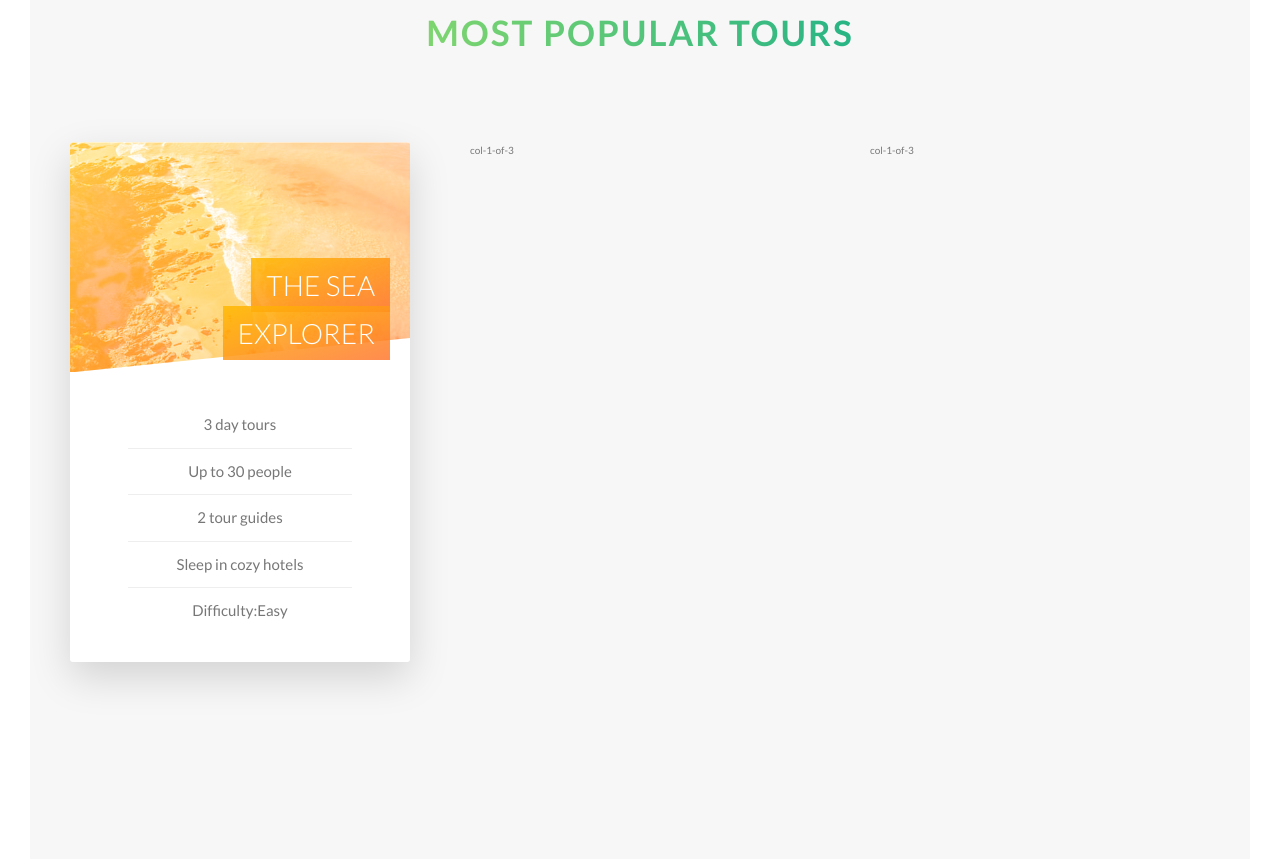
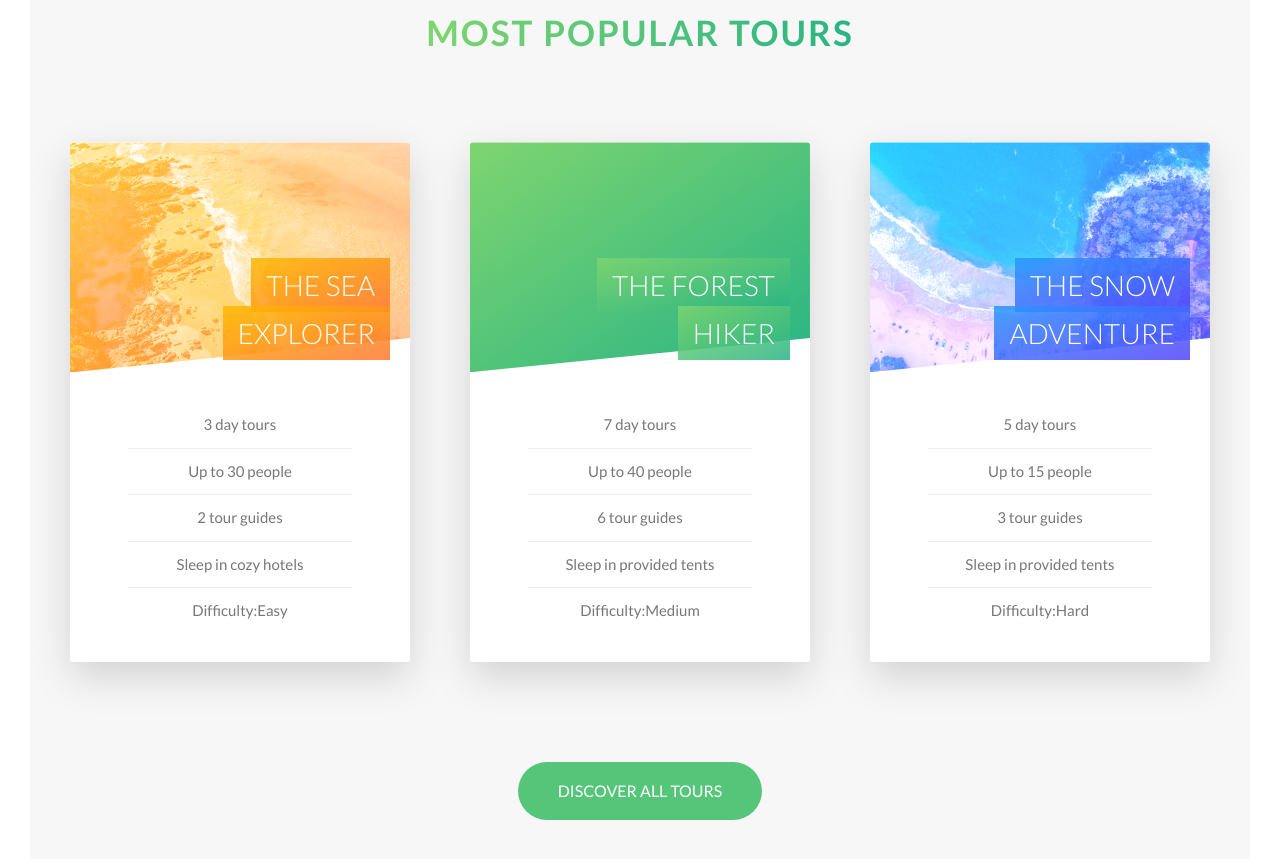
Before and after one commit to alamnr/natoure-project, a website: page index.html in a window 1280 px wide. Shown: the part 2334-3193 px from the top of the page. Drawn offline with Linux system fonts and the light colour scheme.

Commit message:
building natours part-3

```diff
--- a/index.html
+++ b/index.html
@@ -161,13 +161,86 @@
                 </div>
               </div>
               <div class="card__side card__side--back card__side--back-1">
-                Back
+                <div class="card__cta">
+                  <div class="card__price-box">
+                    <p class="card__price-only">Only</p>
+                    <p class="card__price-value">$297</p>
+                  </div>
+                  <a href="#" class="btn btn--white">Book now</a>
+                </div>
               </div>
             </div>
           </div>
-          <div class="col-1-of-3">col-1-of-3</div>
-          <div class="col-1-of-3">col-1-of-3</div>
+          <div class="col-1-of-3">
+              <div class="card">
+                  <div class="card__side card__side--front">
+                    <div class="card__picture card__picture--2">
+                      &nbsp;
+                    </div>
+                    <h4 class="card__heading">
+                      <spn class="card__heading-span card__heading-span--2">
+                        The Forest Hiker
+                      </spn>
+                    </h4>
+                    <div class="card__details">
+                      <ul>
+                        <li>7 day tours</li>
+                        <li>Up to 40 people</li>
+                        <li>6 tour guides</li>
+                        <li>Sleep in provided tents</li>
+                        <li>Difficulty:Medium</li>
+                      </ul>
+                    </div>
+                  </div>
+                  <div class="card__side card__side--back card__side--back-2">
+                    <div class="card__cta">
+                      <div class="card__price-box">
+                        <p class="card__price-only">Only</p>
+                        <p class="card__price-value">$350</p>
+                      </div>
+                      <a href="#" class="btn btn--white">Book now</a>
+                    </div>
+                  </div>
+                </div>
+              </div>
+              <div class="col-1-of-3">
+                  <div class="card">
+                      <div class="card__side card__side--front">
+                        <div class="card__picture card__picture--3">
+                          &nbsp;
+                        </div>
+                        <h4 class="card__heading">
+                          <spn class="card__heading-span card__heading-span--3">
+                            The Snow Adventure
+                          </spn>
+                        </h4>
+                        <div class="card__details">
+                          <ul>
+                            <li>5 day tours</li>
+                            <li>Up to 15 people</li>
+                            <li>3 tour guides</li>
+                            <li>Sleep in provided tents</li>
+                            <li>Difficulty:Hard</li>
+                          </ul>
+                        </div>
+                      </div>
+                      <div class="card__side card__side--back card__side--back-3">
+                        <div class="card__cta">
+                          <div class="card__price-box">
+                            <p class="card__price-only">Only</p>
+                            <p class="card__price-value">$550</p>
+                          </div>
+                          <a href="#" class="btn btn--white">Book now</a>
+                        </div>
+                      </div>
+                    </div>
+              </div>
+          </div>
+
         </div>
+        <div class="u-center-text u-margin-top-huge">
+           <a href="#" class="btn btn--green">Discover all tours</a>
+          </div>
       </section>
     </main>
     <!--
--- a/sass/base/_utilities.scss
+++ b/sass/base/_utilities.scss
@@ -12,3 +12,11 @@
 .u-margin-bottom-small {
   margin-bottom: 1.5rem;
 }
+
+.u-margin-top-big {
+  margin-top: 8rem;
+}
+
+.u-margin-top-huge {
+  margin-top: 10rem;
+}
--- a/sass/components/_button.scss
+++ b/sass/components/_button.scss
@@ -30,6 +30,14 @@
     color: $color-grey-dark;
     &::after {
       background-color: $color-white;
+    }
+  }
+
+  &--green {
+    background-color: $color-primary;
+    color: $color-white;
+    &::after {
+      background-color: $color-primary;
     }
   }
 
--- a/sass/components/_card.scss
+++ b/sass/components/_card.scss
@@ -30,6 +30,20 @@
           $color-secondary-dark
         );
       }
+      &-2 {
+        background-image: linear-gradient(
+          to right bottom,
+          $color-primary-light,
+          $color-primary-dark
+        );
+      }
+      &-3 {
+        background-image: linear-gradient(
+          to right bottom,
+          $color-tertiary-light,
+          $color-tertiary-dark
+        );
+      }
     }
   }
 
@@ -48,13 +62,9 @@
     background-blend-mode: screen;
     -webkit-clip-path: polygon(0 0, 100% 0, 100% 85%, 0 100%);
     clip-path: polygon(0 0, 100% 0, 100% 85%, 0 100%);
+    border-top-left-radius: 3px;
+    border-top-right-radius: 3px;
     &--1 {
-      //   background-image: linear-gradient(
-      //       to right bottom,
-      //       rgba($color-secondary-light, 0.7),
-      //       rgba($color-secondary-dark, 0.7)
-      //     ),
-      //     url(../img/nat-5.jpg);
       background-image: linear-gradient(
           to right bottom,
           $color-secondary-light,
@@ -65,16 +75,16 @@
     &--2 {
       background-image: linear-gradient(
           to right bottom,
-          rgba($color-primary-light, 0.7),
-          rgba($color-primary-dark, 0.7)
+          $color-primary-light,
+          $color-primary-dark
         ),
         url(../img/nat-5.jpg);
     }
     &--3 {
       background-image: linear-gradient(
           to right bottom,
-          rgba($color-tertiary-light, 0.7),
-          rgba($color-tertiary-dark, 0.7)
+          $color-tertiary-light,
+          $color-tertiary-dark
         ),
         url(../img/nat-7.jpg);
     }
@@ -102,6 +112,20 @@
         rgba($color-secondary-dark, 0.85)
       );
     }
+    &--2 {
+      background-image: linear-gradient(
+        to right bottom,
+        rgba($color-primary-light, 0.85),
+        rgba($color-primary-dark, 0.85)
+      );
+    }
+    &--3 {
+      background-image: linear-gradient(
+        to right bottom,
+        rgba($color-tertiary-light, 0.85),
+        rgba($color-tertiary-dark, 0.85)
+      );
+    }
   }
   &__details {
     padding: 3rem;
@@ -119,4 +143,26 @@
       }
     }
   }
+  // Back side style
+  &__cta {
+    position: absolute;
+    top: 50%;
+    left: 50%;
+    transform: translate(-50%, -50%);
+    width: 90%;
+    text-align: center;
+  }
+  &__price-box {
+    text-align: center;
+    color: $color-white;
+    margin-bottom: 8rem;
+  }
+  &__price-only {
+    font-size: 1.4rem;
+    text-transform: uppercase;
+  }
+  &__price-value {
+    font-size: 6rem;
+    font-weight: 100;
+  }
 }
--- a/sass/pages/_home.scss
+++ b/sass/pages/_home.scss
@@ -23,6 +23,6 @@
 
 .section-tours {
   background-color: $color-grey-light-1;
-  padding: 25rem 0 50rem 0;
+  padding: 25rem 0 15rem 0;
   margin-top: -10rem;
 }
```
Also changed, not shown: css/style.css.
